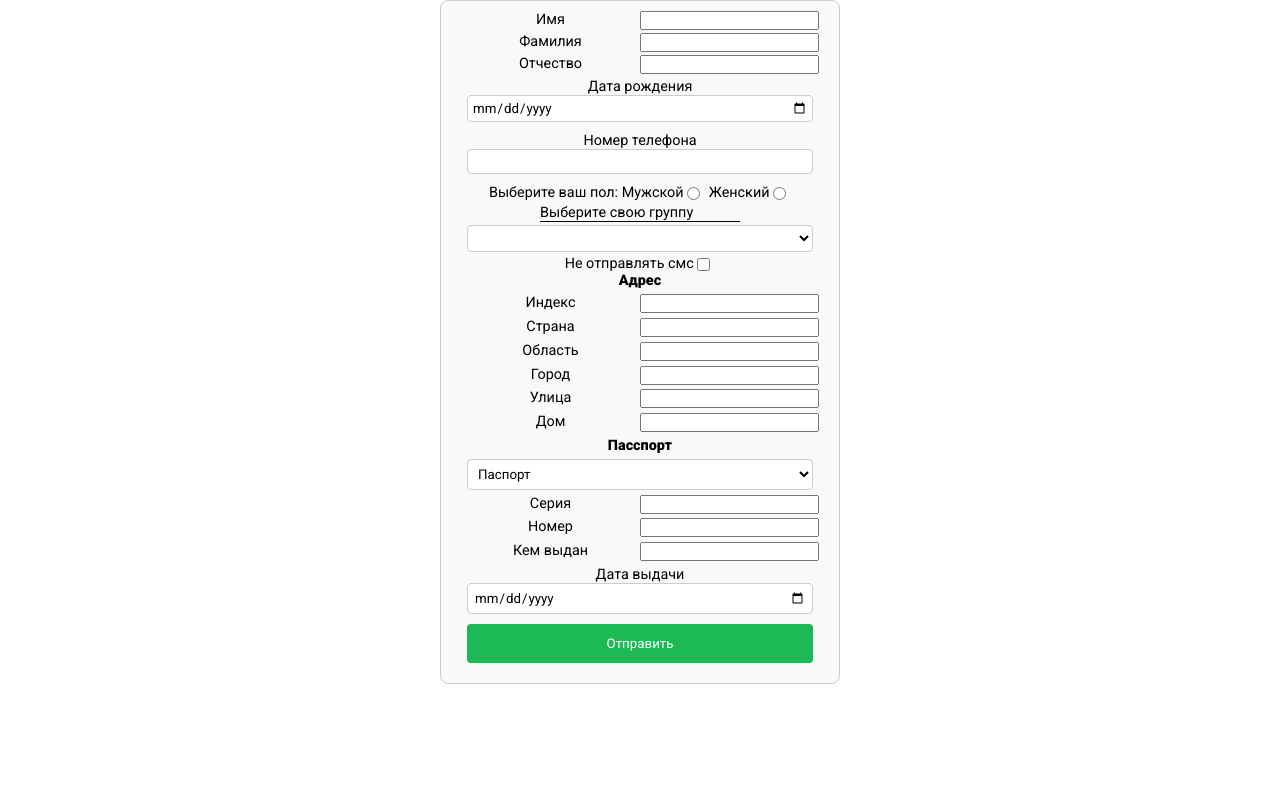
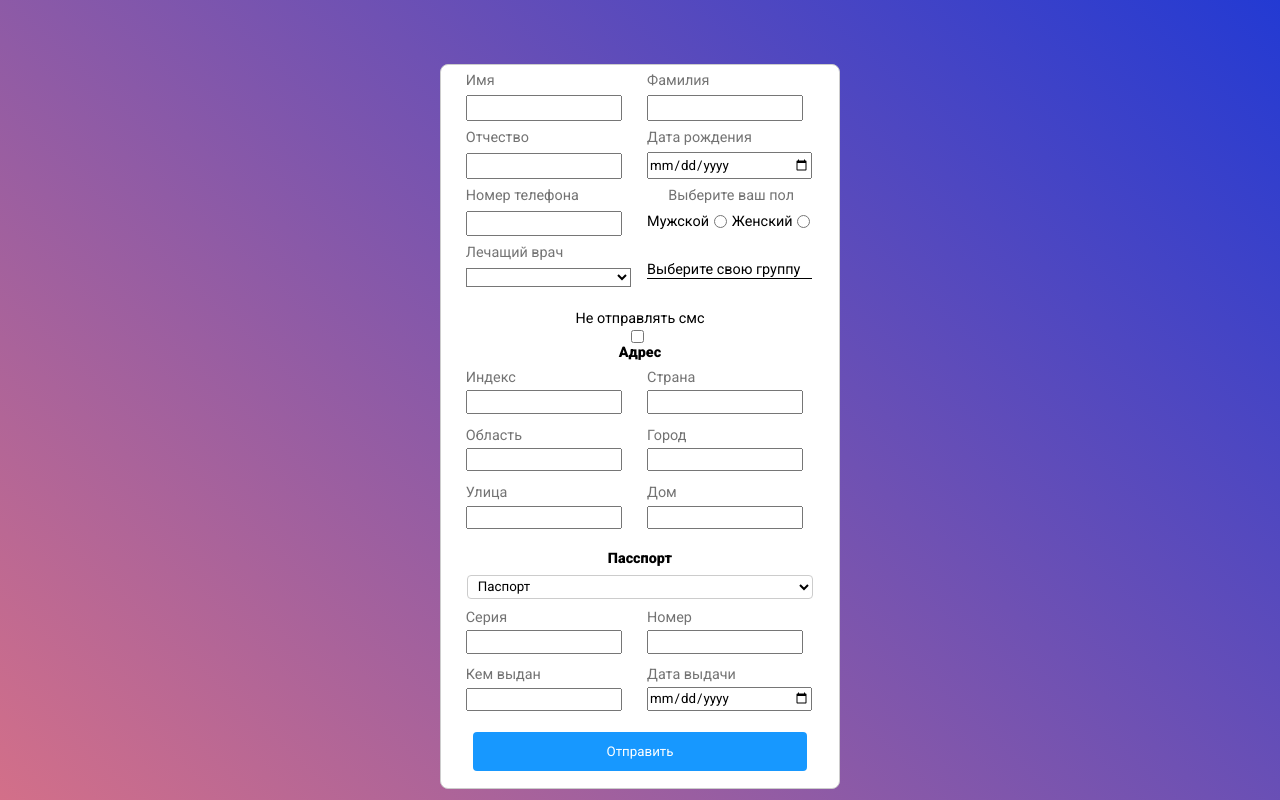
Before and after one commit to abobandit/client-form-registration, a Vue app: page / in a window 1280 px wide. Shown: the top 800 px of the page. Built offline with nearby package versions, Linux system fonts and the light colour scheme.

Commit message:
изменен дизайн

```diff
--- a/src/App.vue
+++ b/src/App.vue
@@ -19,7 +19,9 @@ select{
   background: white;
 }
 body{
+  height: 150vh;
   color: #000000;
+  background:center/contain linear-gradient(to top right, #f67a7a 0%, #233ad3 100%) no-repeat  ;
 }
 *{
   font-family: 'Roboto', sans-serif;
@@ -27,6 +29,7 @@ body{
   padding: 0;
   box-sizing: border-box;
 }
+
 </style>
 <script>
 import FormRegistration from "@/components/FormRegistration.vue";
--- a/src/components/AdressFormSector.vue
+++ b/src/components/AdressFormSector.vue
@@ -1,12 +1,14 @@
 <template>
   <div class="address">
     <h4>Адрес</h4>
+    <div class="inputWrapper">
       <LabeledInput label-for="Индекс" v-model="address.index"/>
       <LabeledInput label-for="Страна" v-model="address.country"/>
       <LabeledInput label-for="Область" v-model="address.region"/>
       <LabeledInput label-for="Город" v-model="address.town"/>
       <LabeledInput label-for="Улица" v-model="address.street"/>
       <LabeledInput label-for="Дом" v-model="address.house"/>
+    </div>
   </div>
 </template>
 <script>
@@ -61,19 +63,33 @@ export default {
 }
 </script>
 <style scoped lang="scss">
-$width: 12rem;
 $rounded: 9999px;
-input[type="text"],
-select,
-button {
-  width: calc(100% - 12px); /* Учитываем внутренние отступы */
-  padding: 6px;
-  margin-bottom: 10px;
-  border: 1px solid #ccc;
-  border-radius: 4px;
+$sectorWidth:330px;
+$paddingWidth:calc($sectorWidth/40);
+$formPaddingWidth:calc($paddingWidth*3);
+$formPaddingHeight:calc($sectorWidth/50);
+$columnWidth:calc(($sectorWidth - ($formPaddingHeight + $formPaddingWidth))/2);
+$columnGap:2rem;
+$inputWidth:calc($columnWidth + $columnGap/2  );
+
+input:not(input[type="radio"]),select{
+  width: $inputWidth;
+}
+.address {
+  & > h4{
+    margin-bottom: .5rem;
+  }
+  & > .inputWrapper {
+    display: grid;
+    grid-template-columns: repeat(2, $columnWidth);
+    grid-template-rows:repeat(3, 3.1rem);
+    grid-column-gap: $columnGap;
+    grid-row-gap: calc($columnGap/4);
+    justify-items: left;
+    & > * {
+      margin-bottom: .3rem;
+    }
+  }
 }
 
-.address > * {
-  margin-bottom: .3rem;
-}
 </style>
--- a/src/components/FormRegistration.vue
+++ b/src/components/FormRegistration.vue
@@ -96,6 +96,10 @@ export default {
       }
     },
     submitForm() {
+      console.log('                                      ')
+      console.log('Вы отправили форму, проверяем данные')
+      console.log('                                      ')
+      console.log('                                      ')
       const dataForm = this.$v.dataForms
       const addressValidity = this.$refs.addressFormSector.checkValidity()
       const passportValidity = this.$refs.passportFormSector.checkValidity()
@@ -104,7 +108,7 @@ export default {
           || !dataForm.lastName.onlyLetters) {
         console.log('В полях имя, отчество и фамилия, должны быть только буквы ')
       }
-      if(!dataForm.clientGroup.valid){
+      if (!dataForm.clientGroup.valid) {
         console.log('Выберите группу клиента')
       }
       if (!dataForm.patronymic.minLengthConditional) {
@@ -133,37 +137,46 @@ export default {
       <LabeledInput label-for="Фамилия" v-model="dataForms.lastName"/>
       <LabeledInput label-for="Отчество" v-model="dataForms.patronymic"/>
       <label>
-        Дата рождения
+        <p>Дата рождения</p>
+
         <input type="date" v-model="dataForms.birthday"/>
       </label>
+      <LabeledInput label-for="Номер телефона" @input="formatPhoneNumber()" v-model="dataForms.phoneNumber"/>
+      <div class="selectGender">
+        <p>Выберите ваш пол</p>
+        <div class="inputWrapper">
           <label>
-        Номер телефона
-        <input type="text" @input="formatPhoneNumber()" v-model="dataForms.phoneNumber"/>
-      </label>
-      <div>
-        Выберите ваш пол:
-        <label>
-          Мужской
+            <p>Мужской</p>
             <input type="radio" name="gender" v-model="dataForms.gender" value="male">
           </label>
           <label>
-          Женский
+            <p>Женский</p>
             <input type="radio" name="gender" v-model="dataForms.gender" value="female">
           </label>
         </div>
-      <multiSelect @updated="emittedArray=> dataForms.clientGroup = emittedArray"
-                   :client-group-options="clientGroupOptions"/>
+      </div>
+      <label class="selectDoctor">
+
+        <p>Лечащий врач</p>
         <select v-model="dataForms.doctor">
           <option v-for="doctor of doctorOptions"
                   v-text="doctor"
                   :value="doctor"
           />
         </select>
-      <label>
-        Не отправлять смс
+      </label>
+      <div class="multiSelectContainer">
+        <p>f</p>
+        <multiSelect @updated="emittedArray=> dataForms.clientGroup = emittedArray"
+                     :client-group-options="clientGroupOptions"/>
+
+      </div>
+
+    </div>
+    <label class="smsWrapper">
+      <p>Не отправлять смс</p>
       <input type="checkbox" v-model="dataForms.areNoNeededNotifications">
     </label>
-    </div>
     <AdressFormSector ref="addressFormSector" :address="address"/>
     <PassportFormSector ref="passportFormSector" :types="types" :passport="passport"/>
     <button @click="submitForm" type="submit">Отправить</button>
@@ -172,44 +185,121 @@ export default {
 
 <style scoped lang="scss">
 $rounded: 9999px;
-
+$sectorWidth:330px;
+input[type="date"]{
+  width: 100%;
+}
 form {
+  $paddingWidth:calc($sectorWidth/40);
+  $formPaddingWidth:calc($paddingWidth*3);
+  $formPaddingHeight:calc($sectorWidth/50);
+  $columnGap:2rem;
+  $columnWidth:calc(($sectorWidth - ($formPaddingHeight + $formPaddingWidth))/2);
+  $inputWidth:calc($columnWidth + $columnGap/2);
+  margin-top: 4rem;
   font-size: .9em;
   width: 400px;
   font-family: Arial, sans-serif;
-  padding: 10px 20px;
+  padding: $formPaddingHeight $formPaddingWidth;
   border: 1px solid #ccc;
   border-radius: 8px;
-  background-color: #f9f9f9;
+  background-color: #ffffff;
   height: min-content;
-  .dataSector > * {
-    margin-bottom: .2rem;
+  & > * {
+    margin-bottom: 1rem;
   }
+  .dataSector {
+    $columnWidth:calc(($sectorWidth - ($formPaddingHeight + $formPaddingWidth))/2);
+    display: grid;
+    grid-template-columns: repeat(2, $columnWidth);
+    grid-template-rows:repeat(4, 3.1rem);
+    grid-column-gap: $columnGap;
+    grid-row-gap: calc($columnGap/4);
+    .multiSelectContainer{
+      .multiselect{
+        width: $inputWidth;
+
+      }
+      p{
+        visibility: hidden;
+      }
+    }
+    select {
+      width: 100%;
+      height: min-content;
+    }
+    .selectGender {
+      display: grid;
+      grid-template-rows: 2fr 3fr;
+      color: #737373;
+      .inputWrapper {
+        display: grid;
+        grid-template-columns: repeat(2, 1fr);
+        label {
+          color:black;
+          display: flex;
+          justify-content: center;
+          align-items: center;
+          *:nth-child(1) {
+            margin-right: .3rem;
+          }
+        }
+      }
+    }
+
+    label {
+      display: grid;
+      grid-template-columns: 1fr;
+      justify-items: left;
+      color: #737373;
+      height: 100%;
+      input:not(input[type="radio"]),select{
+        width: $inputWidth;
+      }
+    }
+
+    .selectWrapper {
+      display: flex;
+      flex-direction: column;
+      width: 100%;
+    }
+    .smsWrapper {
+      display: flex;
+      justify-content: center;
+      align-items: center;
+      p {
+        margin-right: .7rem;
+      }
+    }
+
+  }
+}
+
+select {
+  width: 75%;
 }
 
 .label {
   display: grid;
   grid-template-columns: repeat(2, 1fr);
-  margin-bottom: 5px;
+  margin-bottom: 0.5rem;
 }
 
-input[type="text"],
-input[type="date"],
-select,
 button {
-  width: calc(100% - 12px); /* Учитываем внутренние отступы */
+  width: calc(100% - 15px); /* Учитываем внутренние отступы */
   padding: 4px;
   margin-bottom: 10px;
   border: 1px solid #ccc;
   border-radius: 4px;
 }
+
 input[type="checkbox"] {
   margin-right: 5px;
   vertical-align: middle;
 }
 
 button {
-  background-color: #1db954;
+  background-color: #1798ff;
   color: #fff;
   border: none;
   border-radius: 4px;
--- a/src/components/LabeledInput.vue
+++ b/src/components/LabeledInput.vue
@@ -15,15 +15,18 @@ export default{
 </script>
 
 <template>
-  <label >
-    {{labelFor}}
+  <label>
+    <p>{{labelFor}}</p>
+
     <input type="text" :value="modelValue" @input="updateInput">
   </label>
 </template>
 
 <style scoped lang="scss">
 label{
-  display:grid;
-  grid-template-columns: repeat(2,1fr);
+  display: grid;
+  grid-template-columns: 1fr;
+  justify-items: left;
+  color: #737373;
 }
 </style>
--- a/src/components/MultiSelect.vue
+++ b/src/components/MultiSelect.vue
@@ -1,35 +1,34 @@
 <template>
   <div tabindex="-1"
+       ref="child"
        class="multiselect"
-       @blur="handleShowDropDown"
-       @focus="handleShowDropDown">
-    <template v-if="clientGroupOptionsSelected.length">
-      <div
-          v-for="selectedOption of clientGroupOptionsSelected"
-          class="optionSelectedItem"
-      >
-        {{ selectedOption }}
-        <button @click.prevent="removeFromSelected(selectedOption)" class="closeBtn">—</button>
-      </div>
+       @focusin="handleFocusIn"
+       @blur="handleFocusOut">
+    <div class="chooseGroup">
 
-    </template>
-
-    <div class="chooseGroup">
       <span>Выберите свою группу</span>
       <span
           class="removeAllFromSelected"
-          @click="clientGroupOptionsSelected = []"
+          @click="clientGroupOptionsSelected.splice(0, clientGroupOptionsSelected.length)"
           v-if="clientGroupOptionsSelected.length">x</span>
     </div>
     <div
         v-if="showDropDown"
         class="clientGroupDropdown">
-      <option
+      <div
           v-for="option in clientGroupOptions"
-          :value="option"
+          :class="{
+            'selectedOption':checkSelected(option)
+          }"
           @click="addToSelected(option)"
-          v-text="option"
-          class="clientGroupOption"/>
+          class="clientGroupOption">
+        <p>
+          {{ option }}
+        </p>
+        <div  v-if="checkSelected(option)">
+          <button ref="relatedTarget" @mousedown.prevent="removeFromSelected(option)" class="closeBtn">—</button>
+        </div>
+      </div>
     </div>
   </div>
 </template>
@@ -38,21 +37,27 @@ export default {
   name: 'multiSelect',
   props: {
     clientGroupOptions: {
-      type:Array
+      type: Array
     }
   },
-  data(){
-    return{
+  data() {
+    return {
       showDropDown: false,
       clientGroupOptionsSelected: []
     }
   },
   methods: {
-    onUpdate(){
-      this.$emit('updated',this.clientGroupOptionsSelected)
+    checkSelected(option) {
+      return this.clientGroupOptionsSelected.filter(item => option === item).length
     },
-    handleShowDropDown() {
-      this.showDropDown = !this.showDropDown
+    onUpdate() {
+      this.$emit('updated', this.clientGroupOptionsSelected)
+    },
+    handleFocusOut(){
+        this.showDropDown = false;
+    },
+    handleFocusIn() {
+      this.showDropDown = true
     },
     removeFromSelected(value) {
       this.clientGroupOptionsSelected = this.clientGroupOptionsSelected.filter(item => item !== value)
@@ -62,8 +67,7 @@ export default {
       const uniqueOptions = new Set(this.clientGroupOptionsSelected)
       if (uniqueOptions.has(value)) {
         return false
-      }
-      else {
+      } else {
         this.clientGroupOptionsSelected.push(value)
         this.onUpdate()
       }
@@ -72,55 +76,77 @@ export default {
 }
 </script>
 <style scoped lang="scss">
-$rounded: 9999px;
+$width:180px;
+$columnGap:2rem;
+$sectorWidth:330px;
+$paddingWidth:calc($sectorWidth/40);
+$formPaddingWidth:calc($paddingWidth*3);
+$formPaddingHeight:calc($sectorWidth/50);
+$columnWidth:calc(($sectorWidth - ($formPaddingHeight + $formPaddingWidth))/2);
+$inputWidth:calc($columnWidth + $columnGap/2);
 .clientGroupDropdown {
-  width: 200px;
+  width: $inputWidth;
   margin: 0 auto 6px;
   border: 1px solid #ccc;
-  border-radius: 4px;
   background-color: #fff;
-  position: relative;
   cursor: pointer;
   text-align: left;
+  position: absolute;
+
 }
-.multiselect{
-  width: fit-content;
+
+.multiselect {
+  width: $inputWidth;
   margin: auto;
+  position: relative;
 }
+
 .clientGroupDropdown .clientGroupOption {
   border-bottom: 1px solid #ccc;
-  border-radius: 0 0 4px 4px;
   background-color: #fff;
   padding: 4px;
   z-index: 10;
-  &:hover{
+  display: flex;
+  justify-content: space-between;
+  &.selectedOption{
+    background: #1798ff;
+    .closeBtn {
+      background: #ffffff;
+      color: #111111;
+      border-radius: 9999px;
+      padding: 1px;
+
+    }
+    &:hover{
+      transition: background-color 200ms ease-in-out;
+      background: #56b8f5;
+    }
+  }
+  &:not(.selectedOption):hover {
     background: rgba(235, 240, 230, 0.4);
   }
 }
-.chooseGroup{
+
+.chooseGroup {
   border-bottom: 1px solid black;
-  width:200px;
+  width: $inputWidth;
   display: flex;
   justify-content: space-between;
 
   margin: 0 auto;
 }
-.optionSelectedItem{
+
+.optionSelectedItem {
   background: #e8e8e8;
   width: fit-content;
   border-radius: 9999px;
   margin: 0 auto;
   padding: 3px 6px;
-  .closeBtn{
-    background: black;
-    color: white;
-    border-radius: 9999px;
-    font-weight: bold;
-    padding: 0 3px;
-  }
+
 }
-.removeAllFromSelected{
-  padding: 2px 5px;
+
+.removeAllFromSelected {
+  padding:0px 5px;
   border-radius: 9999px;
   cursor: pointer;
 }
--- a/src/components/PassportFormSector.vue
+++ b/src/components/PassportFormSector.vue
@@ -7,13 +7,16 @@
               v-text="type"
       />
     </select>
+    <div class="inputWrapper">
+
       <LabeledInput label-for="Серия" v-model="passport.series"/>
       <LabeledInput label-for="Номер" v-model="passport.number"/>
       <LabeledInput label-for="Кем выдан" v-model="passport.issuingAuthority"/>
-    <label>
+      <label class="dateOfIssue">
         Дата выдачи
         <input v-model="passport.dateOfIssue" type="date">
       </label>
+    </div>
   </div>
 </template>
 <script>
@@ -61,20 +64,51 @@ export default {
   }
 }
 </script>
+
 <style scoped lang="scss">
 $width: 12rem;
 $rounded: 9999px;
-input[type="text"],
-input[type="date"],
-select,
-button {
-  width: calc(100% - 12px); /* Учитываем внутренние отступы */
-  padding: 6px;
+$sectorWidth:330px;
+$paddingWidth:calc($sectorWidth/40);
+$formPaddingWidth:calc($paddingWidth*3);
+$formPaddingHeight:calc($sectorWidth/50);
+$columnWidth:calc(($sectorWidth - ($formPaddingHeight + $formPaddingWidth))/2);
+$columnGap:2rem;
+$inputWidth:calc($columnWidth  +  $columnGap/2);
+select {
+  width: calc($sectorWidth + $paddingWidth*2); /* Учитываем внутренние отступы */
+  padding: 2px 6px;
   margin-bottom: 10px;
   border: 1px solid #ccc;
   border-radius: 4px;
+  height: 1.5rem;
+
 }
-.passport>*{
+
+input:not(input[type="radio"]){
+  width: $inputWidth;
+}
+.dateOfIssue{
+  display:grid;
+  grid-template-columns: 1fr;
+  justify-items: left;
+  width: 100%;
+  color: #737373;
+}
+.passport{
+  & > h4 {
+    margin-bottom: .5rem;
+  }
+   & >.inputWrapper{
+     display: grid;
+     grid-template-columns: repeat(2, $columnWidth);
+     grid-template-rows:repeat(2, 3.1rem);
+     grid-row-gap: calc($columnGap/4);
+     grid-column-gap: $columnGap;
+     &>*{
        margin-bottom: .3rem;
      }
+   }
+}
+
 </style>
```
Lines whose indentation alone changed are shown as unchanged.
